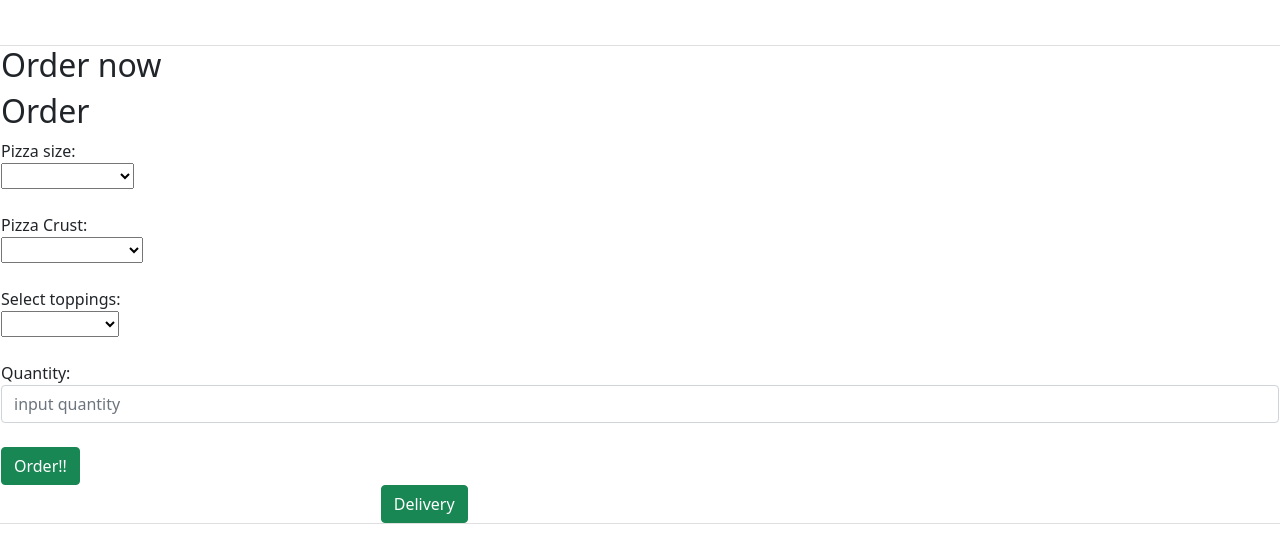
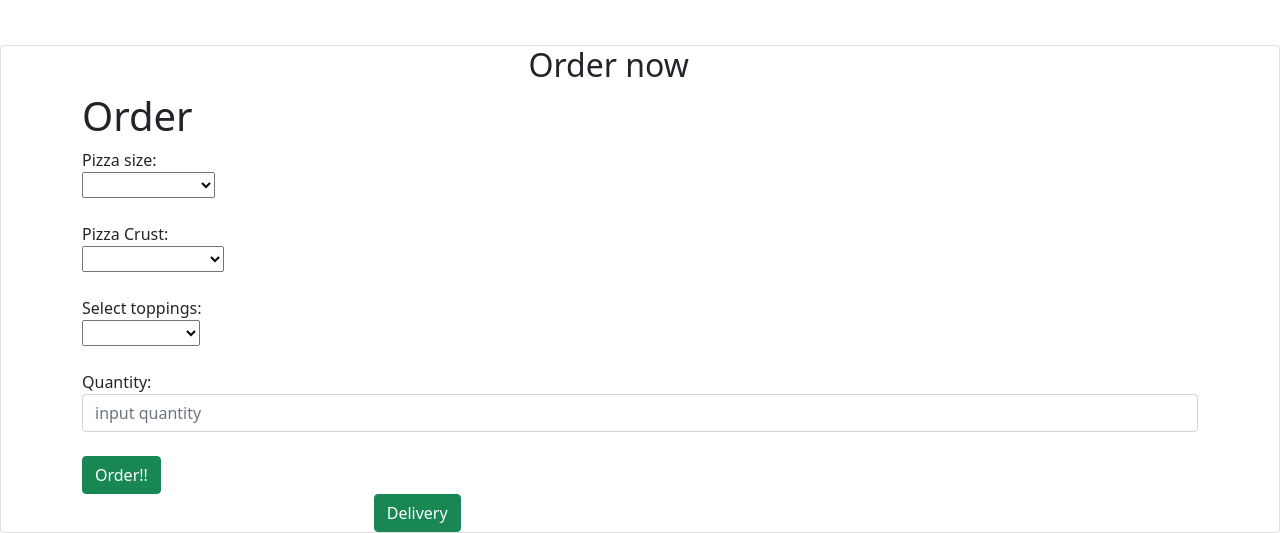
Before and after one commit to bmuchemi/PIZZA-WORLD, a plain HTML site: page index.html in a window 1280 px wide. Shown: the part 2203-2736 px from the top of the page. Drawn offline with nearby package versions, Linux system fonts and the light colour scheme.

Commit message:
add styling to order now header

```diff
--- a/css/style.css
+++ b/css/style.css
@@ -61,3 +61,7 @@ body .sec {
    opacity: 200%;
    background-color: transparent;
 }
+
+.card .order1 {
+    padding-left: 40%;
+}
--- a/index.html
+++ b/index.html
@@ -80,10 +80,10 @@
     </section>
     <br>
     <br>
-  <div class="card row">
+  <div class="card">
     <div class="container new">
-      <h2>Order now</h2>
-        <h2>Order</h2>
+      <h2 class="order1">Order now</h2>
+        <h1>Order</h1>
         <form action="">
           <div class="field">
             <label for="size">Pizza size:</label><br>
```
